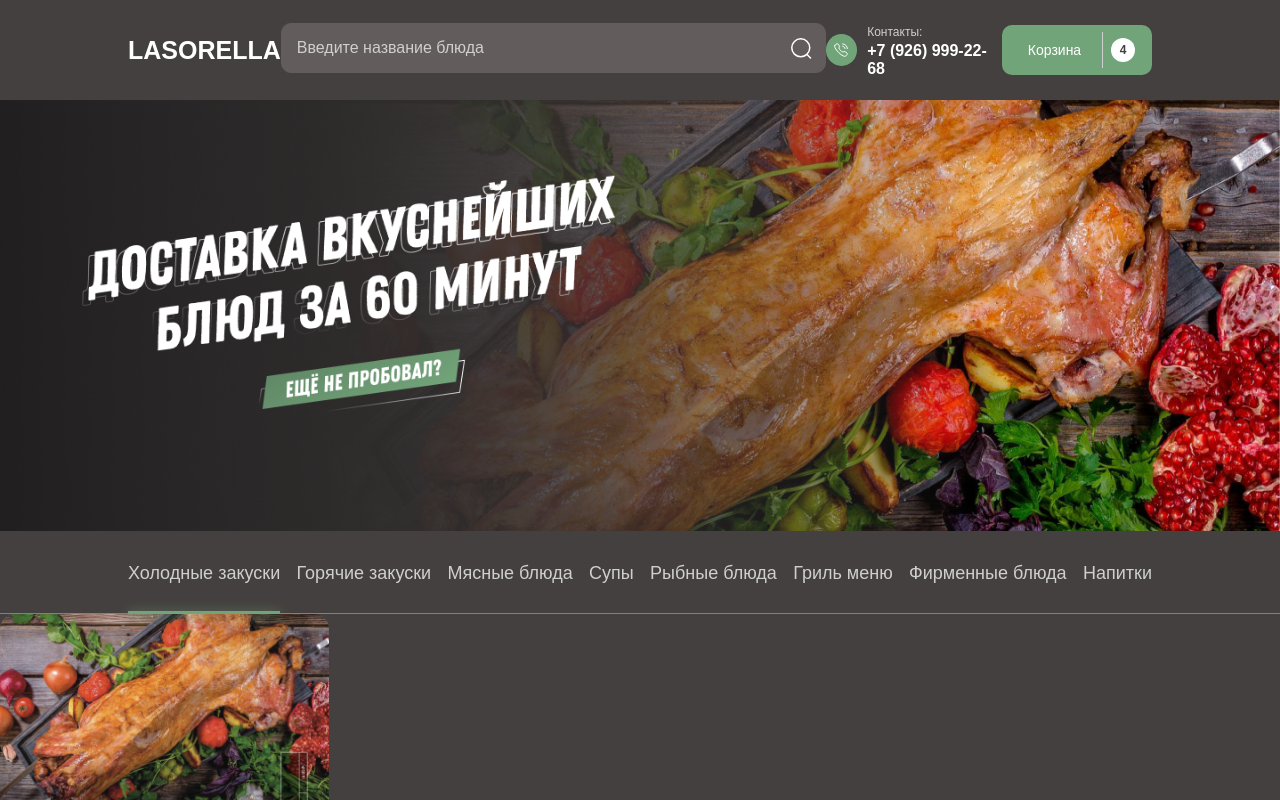
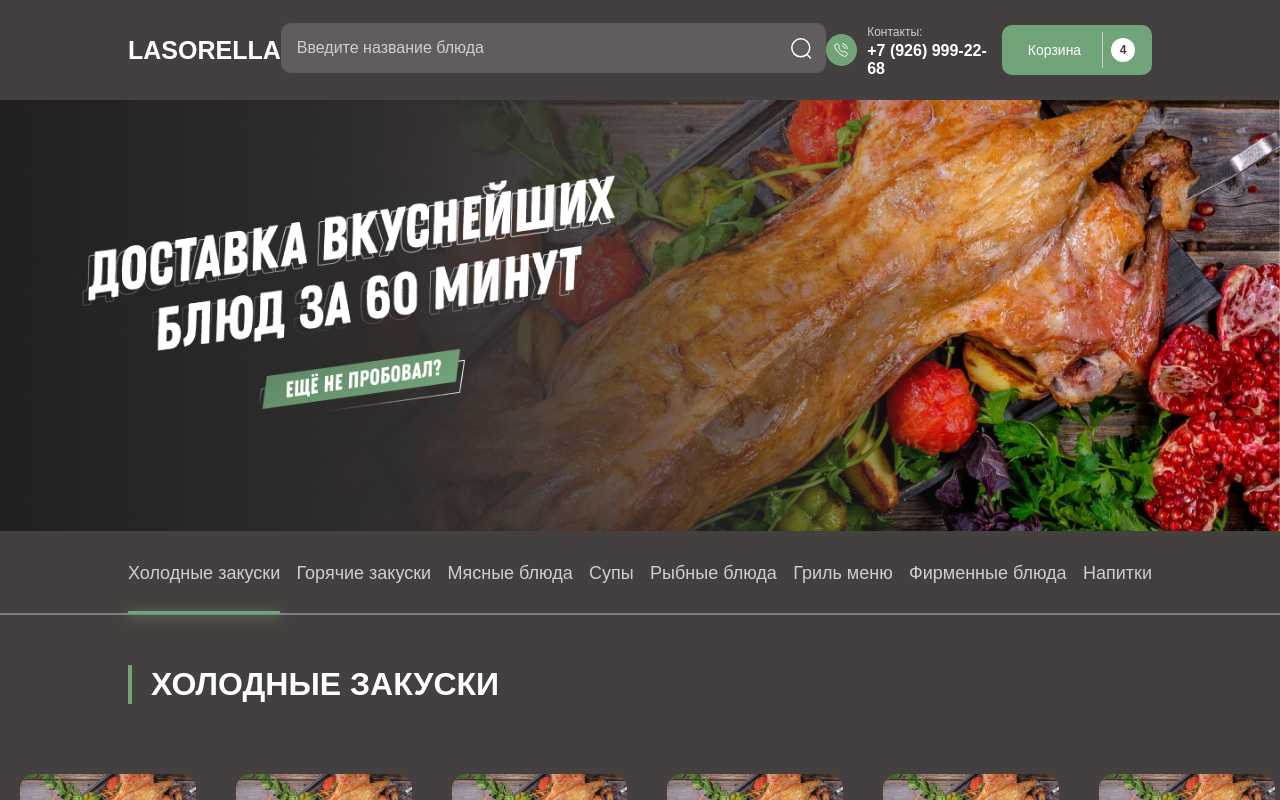
Before and after one commit to RuslanMalsagov/react-lasorella-client, a React (Create React App) app: page / in a window 1280 px wide. Built offline with nearby package versions, Linux system fonts and the light colour scheme.

Commit message:
Добавил карточку блюда и секцию категории на главной страницу

```diff
--- a/src/App.tsx
+++ b/src/App.tsx
@@ -1,4 +1,6 @@
 import { Category } from './components/category';
+import { CategorySection } from './components/category-section';
+import { Divider } from './components/divider';
 import { Header } from './components/header';
 import { ProductCard } from './components/product-card';
 import { MainPage } from './pages/main-page';
@@ -9,7 +11,8 @@ export function App() {
       <Header />
       <MainPage />
       <Category />
-      <ProductCard />
+      <Divider />
+      <CategorySection />
     </div>
   );
 }
--- /dev/null
+++ b/src/components/category-section/CategorySection.tsx
@@ -0,0 +1,23 @@
+import React from 'react';
+import styles from './category-section.module.scss';
+import cn from 'classnames';
+import { ProductCard } from '../product-card';
+import { Container } from '../container';
+
+export const CategorySection = () => {
+  return (
+    <div className={styles.categorySection}>
+      <Container>
+        <div className={styles.categorySection__title}>Холодные закуски</div>
+      </Container>
+      <div className={styles.categorySection__cards}>
+        <ProductCard />
+        <ProductCard />
+        <ProductCard />
+        <ProductCard />
+        <ProductCard />
+        <ProductCard />
+      </div>
+    </div>
+  );
+};
--- /dev/null
+++ b/src/components/category-section/category-section.module.scss
@@ -0,0 +1,17 @@
+.categorySection {
+  padding-top: 50px;
+  padding-bottom: 50px;
+  &__title {
+    border-left: 4px solid var(--primaryColor);
+    padding-left: 19px;
+    font-weight: 700;
+    font-size: 32px;
+    line-height: 39px;
+    text-transform: uppercase;
+    color: #ffffff;
+  }
+  &__cards {
+    padding-top: 50px;
+    display: flex;
+  }
+}
--- /dev/null
+++ b/src/components/category-section/index.ts
@@ -0,0 +1 @@
+export { CategorySection } from './CategorySection';
--- /dev/null
+++ b/src/components/divider/Divider.tsx
@@ -0,0 +1,5 @@
+import styles from './divider.module.scss';
+
+export const Divider = () => {
+  return <div className={styles.divider} />;
+};
--- /dev/null
+++ b/src/components/divider/divider.module.scss
@@ -0,0 +1,5 @@
+.divider {
+  height: 1px;
+  width: 100%;
+  background-color: gray;
+}
--- /dev/null
+++ b/src/components/divider/index.ts
@@ -0,0 +1 @@
+export { Divider } from './Divider';
--- a/src/components/product-card/ProductCard.tsx
+++ b/src/components/product-card/ProductCard.tsx
@@ -3,18 +3,34 @@ import styles from './product-card.module.scss';
 import imageCard from '../../assets/card-image.png';
 import { Button } from '../button';
 
-export const ProductCard = () => {
+interface IProductCard {
+  inCart?: boolean;
+}
+
+export const ProductCard = ({ inCart, ...props }: IProductCard) => {
   return (
-    <div className={cn(styles.productCard)}>
+    <div {...props} className={cn(styles.productCard)}>
       <img className={cn(styles.productCard__imageProduct)} src={imageCard} alt='еда' />
-      <div className={cn(styles.productCard__nameProduct)}>
-        <div>Ягненок</div>
-        <span>Вес: 225 г</span>
-      </div>
-      <div className={cn(styles.productCard__descriptionProduct)}>Фаршированный гречневой кашей, курагой, апельсином и зеленым яблоком</div>
-      <div className={cn(styles.productCard__priceButtonProduct)}>
-        <div>620 ₽</div>
-        <Button>В корзину</Button>
+      <div className={cn(styles.productCard__cardInfo)}>
+        <div className={cn(styles.productCard__cardInfo__nameProduct)}>
+          <div>Ягненок</div>
+          <span>Вес: 225 г</span>
+        </div>
+        <div className={cn(styles.productCard__cardInfo__descriptionProduct)}>
+          Фаршированный гречневой кашей, курагой, апельсином и зеленым яблоком
+        </div>
+        {inCart ? (
+          <div className={cn(styles.productCard__cardInfo__priceButtonProduct)}>
+            <Button>-</Button>
+            <div>620 ₽</div>
+            <Button>+</Button>
+          </div>
+        ) : (
+          <div className={cn(styles.productCard__cardInfo__priceButtonProduct)}>
+            <div>620 ₽</div>
+            <Button>В корзину</Button>
+          </div>
+        )}
       </div>
     </div>
   );
--- a/src/components/product-card/product-card.module.scss
+++ b/src/components/product-card/product-card.module.scss
@@ -3,15 +3,21 @@
   background-color: var(--buttonOutlineColor);
   border-radius: 15px;
   width: 329px;
+  margin: 20px;
+  &:hover {
+    box-shadow: 0px 30px 45px 0px #2b282899;
+  }
+  transition: box-shadow, 300ms;
   &__imageProduct {
     width: 100%;
     border-radius: 15px 15px 0 0;
   }
+  &__cardInfo {
+    padding: 15px;
     &__nameProduct {
       display: flex;
       justify-content: space-between;
       align-items: center;
-    margin-top: 15px;
       div {
         font-weight: 700;
         font-size: 22px;
@@ -26,12 +32,15 @@
     &__descriptionProduct {
       color: var(--textColorGray);
       margin-top: 5px;
+      font-weight: 400;
+      font-size: 15px;
+      line-height: 17px;
     }
     &__priceButtonProduct {
       display: flex;
       justify-content: space-between;
       align-items: center;
-    margin: 15px 0;
+      margin-top: 15px;
       div {
         font-weight: 600;
         font-size: 20px;
@@ -39,3 +48,4 @@
       }
     }
   }
+}
```
Lines whose indentation alone changed are shown as unchanged.
